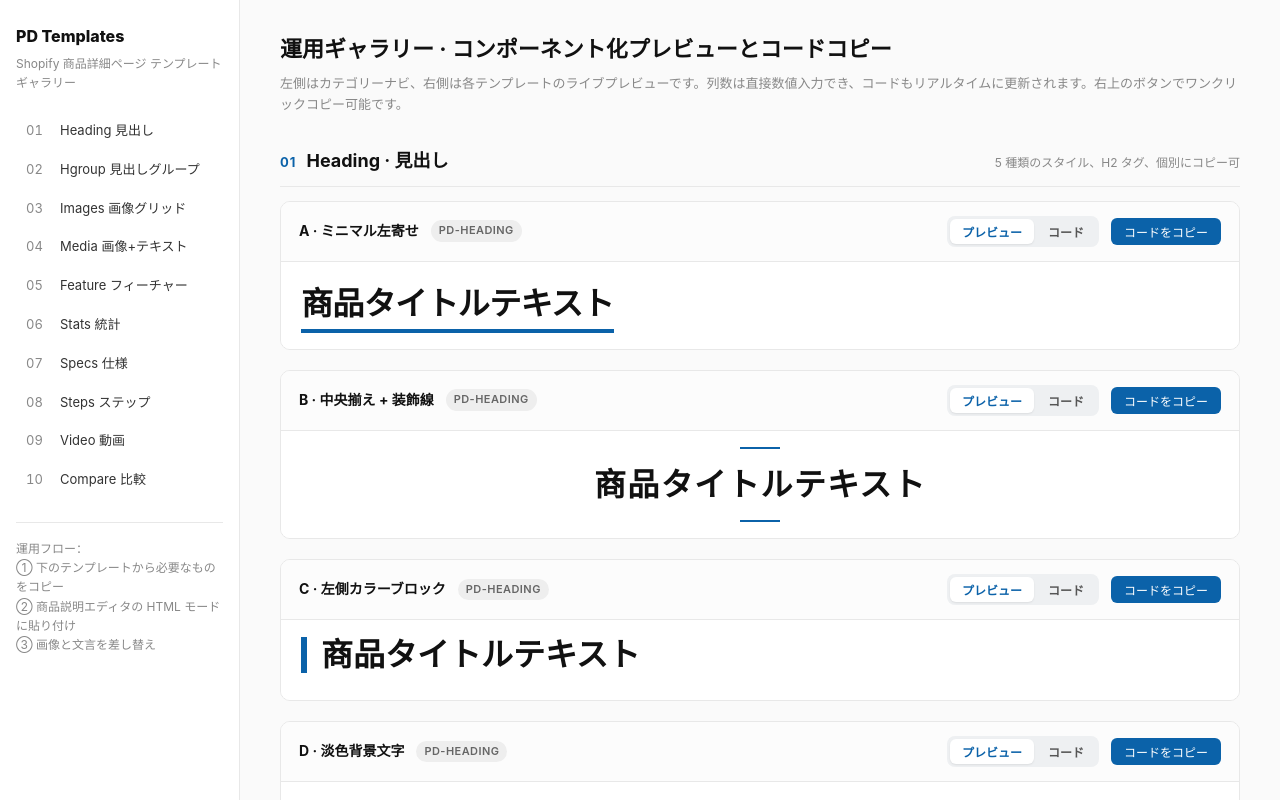
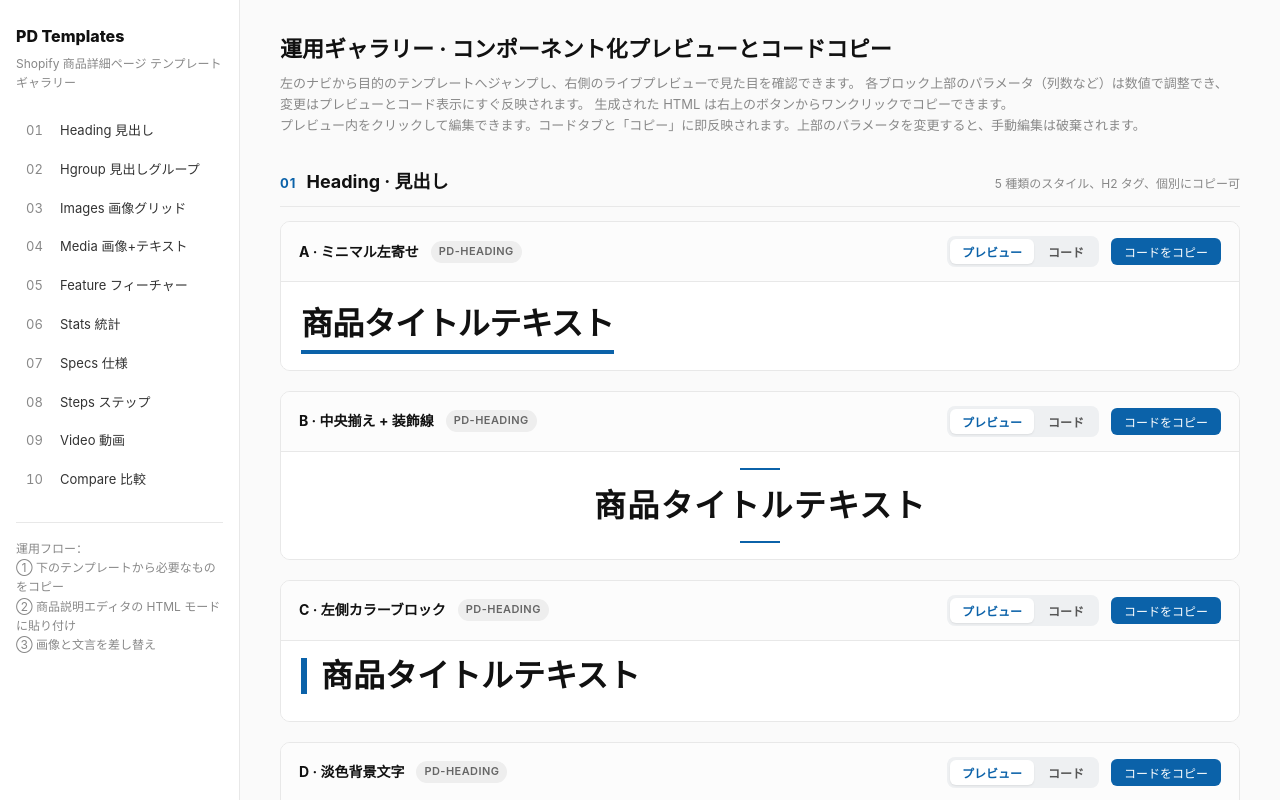
Before and after one commit to navic-nagoya/content-templates, a Vue app: page / in a window 1280 px wide. Shown: the top 800 px of the page. Built offline with nearby package versions, Linux system fonts and the light colour scheme.

Commit message:
feat: Update App.vue with enhanced navigation and live preview instructions for template selection and editing

```diff
--- a/src/App.vue
+++ b/src/App.vue
@@ -47,7 +47,12 @@ const NAV = [
       <header class="app-header">
         <h2>運用ギャラリー · コンポーネント化プレビューとコードコピー</h2>
         <p>
-          左側はカテゴリーナビ、右側は各テンプレートのライブプレビューです。列数は直接数値入力でき、コードもリアルタイムに更新されます。右上のボタンでワンクリックコピー可能です。
+          左のナビから目的のテンプレートへジャンプし、右側のライブプレビューで見た目を確認できます。
+          各ブロック上部のパラメータ（列数など）は数値で調整でき、変更はプレビューとコード表示にすぐ反映されます。
+          生成された HTML は右上のボタンからワンクリックでコピーできます。
+        </p>
+        <p>
+          プレビュー内をクリックして編集できます。コードタブと「コピー」に即反映されます。上部のパラメータを変更すると、手動編集は破棄されます。
         </p>
       </header>
 
```
